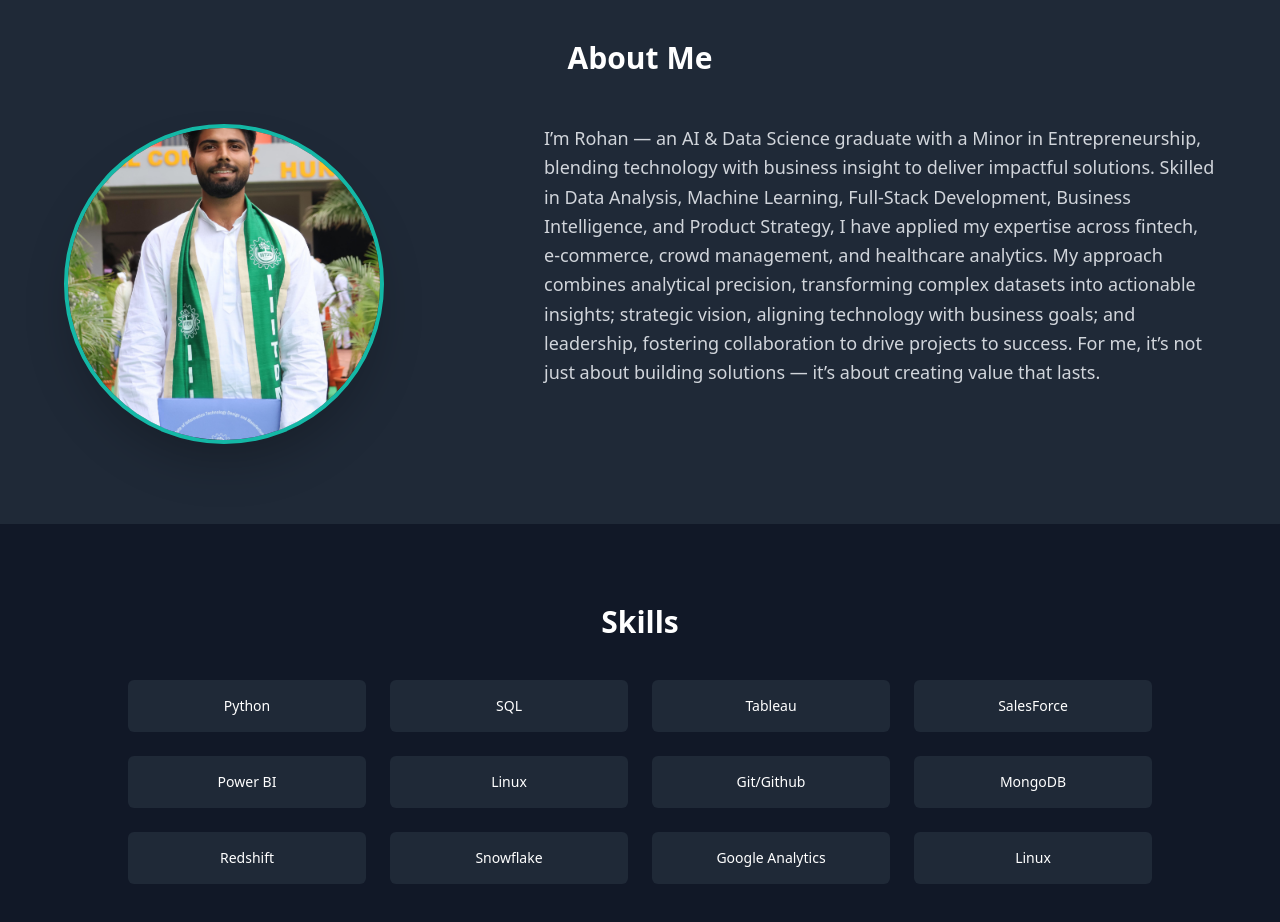
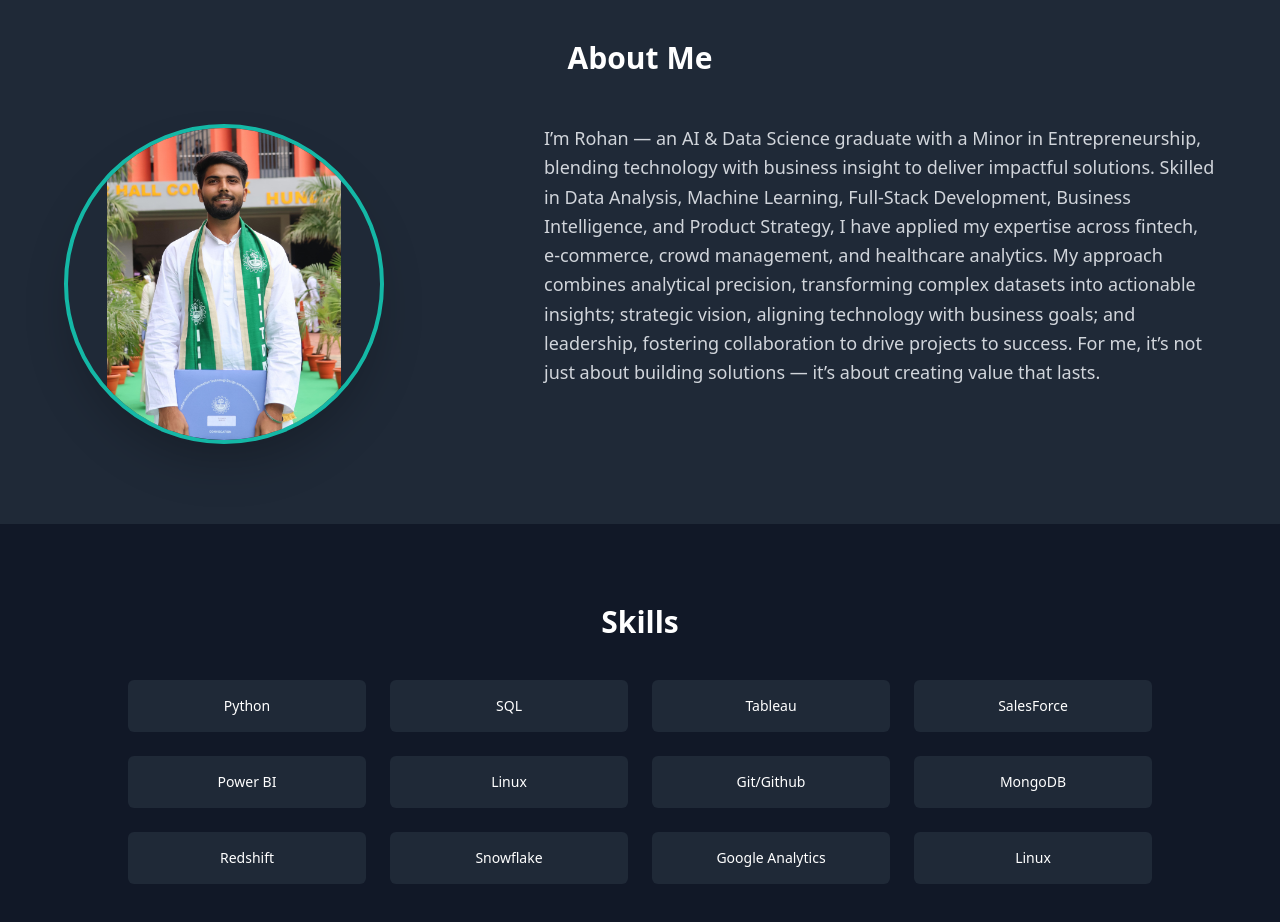
Before and after one commit to Rohan13-08/Portfolio, a plain HTML site: page index.html in a window 1280 px wide. Shown: the part 840-1762 px from the top of the page. Drawn offline with nearby package versions, Linux system fonts and the light colour scheme.

Commit message:
Update index.html

```diff
--- a/index.html
+++ b/index.html
@@ -123,7 +123,7 @@
             <!-- Profile Photo -->
             <div class="flex-shrink-0 mb-8 md:mb-0 md:mr-12">
                 <img src="./img.jpg" alt="PFP"
-                    class="w-80 h-80 object-cover rounded-full border-4 border-teal-500
+                    class="w-80 h-80 object-contain rounded-full border-4 border-teal-500
                            shadow-2xl hover:shadow-teal-500/50 transition-shadow duration-300" />
             </div>
             <!-- About Me Text -->
```
